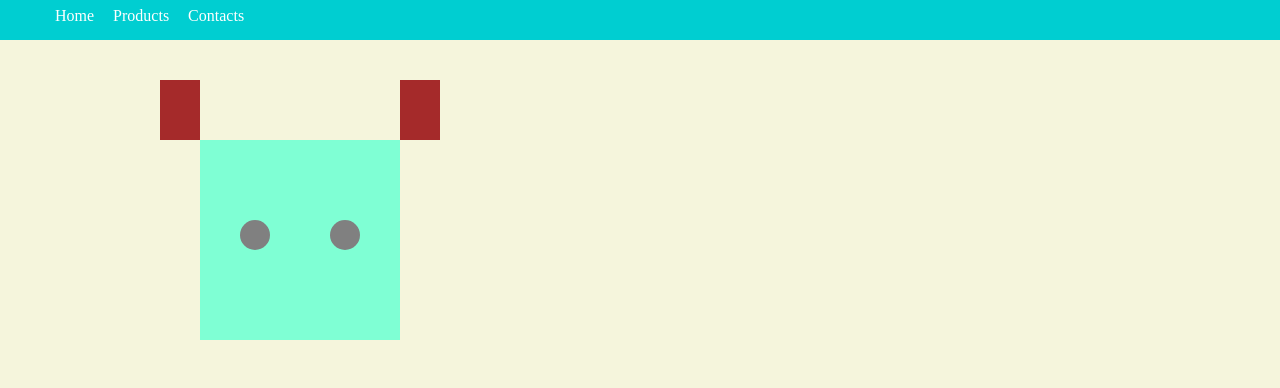
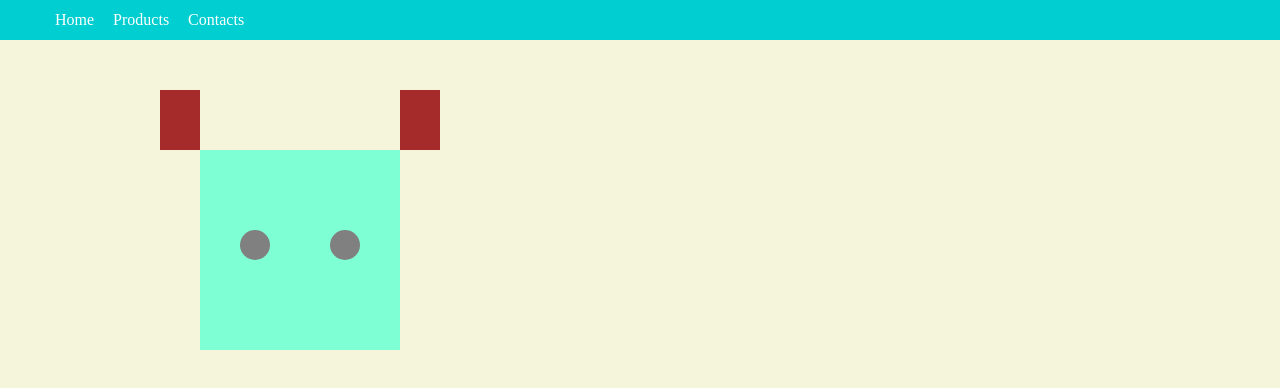
Before and after one commit to KMaximov/gromcode-html-css, a plain HTML site: page lesson9/task5/index.html in a window 1280 px wide. Shown: the top 388 px of the page. Drawn offline with nearby package versions, Linux system fonts and the light colour scheme.

Commit message:
docs: update css for lesson9 task5

```diff
--- a/lesson9/task5/styles.css
+++ b/lesson9/task5/styles.css
@@ -2,12 +2,12 @@
   position: fixed;
   width: 100%;
   height: 40px;
+  z-index: 1;
   background-color: darkturquoise;
-  z-index: 1;
 }
-nav {
-  position: absolute;
-  top: -20px;
+ul {
+  height: 40px;
+  margin: 0;
 }
 li {
   line-height: 40px;
@@ -21,7 +21,7 @@ li {
 }
 .head {
   position: relative;
-  top: 140px;
+  top: 150px;
   left: 200px;
   height: 200px;
   width: 200px;
```
